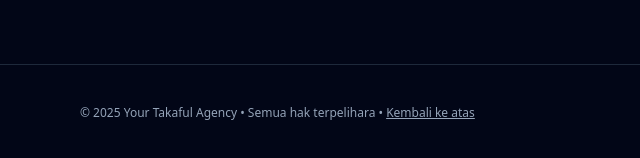
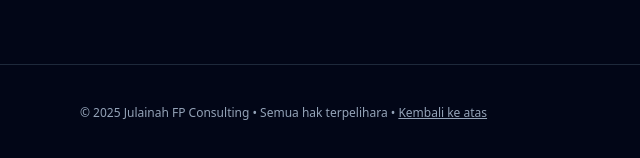
Before and after one commit to ramlanahmad/julainahfpconsulting, a plain HTML site: page index.html in a window 1280 px wide. Shown: the part 3176-3334 px from the top of the page, 0-640 px from the left. Drawn offline with nearby package versions, Linux system fonts and the light colour scheme.

Commit message:
commit index.html

```diff
--- a/index.html
+++ b/index.html
@@ -236,7 +236,7 @@
   <!-- Footer -->
   <footer class="border-t border-slate-800">
     <div class="mx-auto max-w-6xl px-4 py-10 text-xs text-slate-400">
-      © <span id="yr"></span> Your Takaful Agency • Semua hak terpelihara • <a href="#top" class="underline">Kembali ke atas</a>
+      © <span id="yr"></span> Julainah FP Consulting • Semua hak terpelihara • <a href="#top" class="underline">Kembali ke atas</a>
     </div>
   </footer>
 
```
